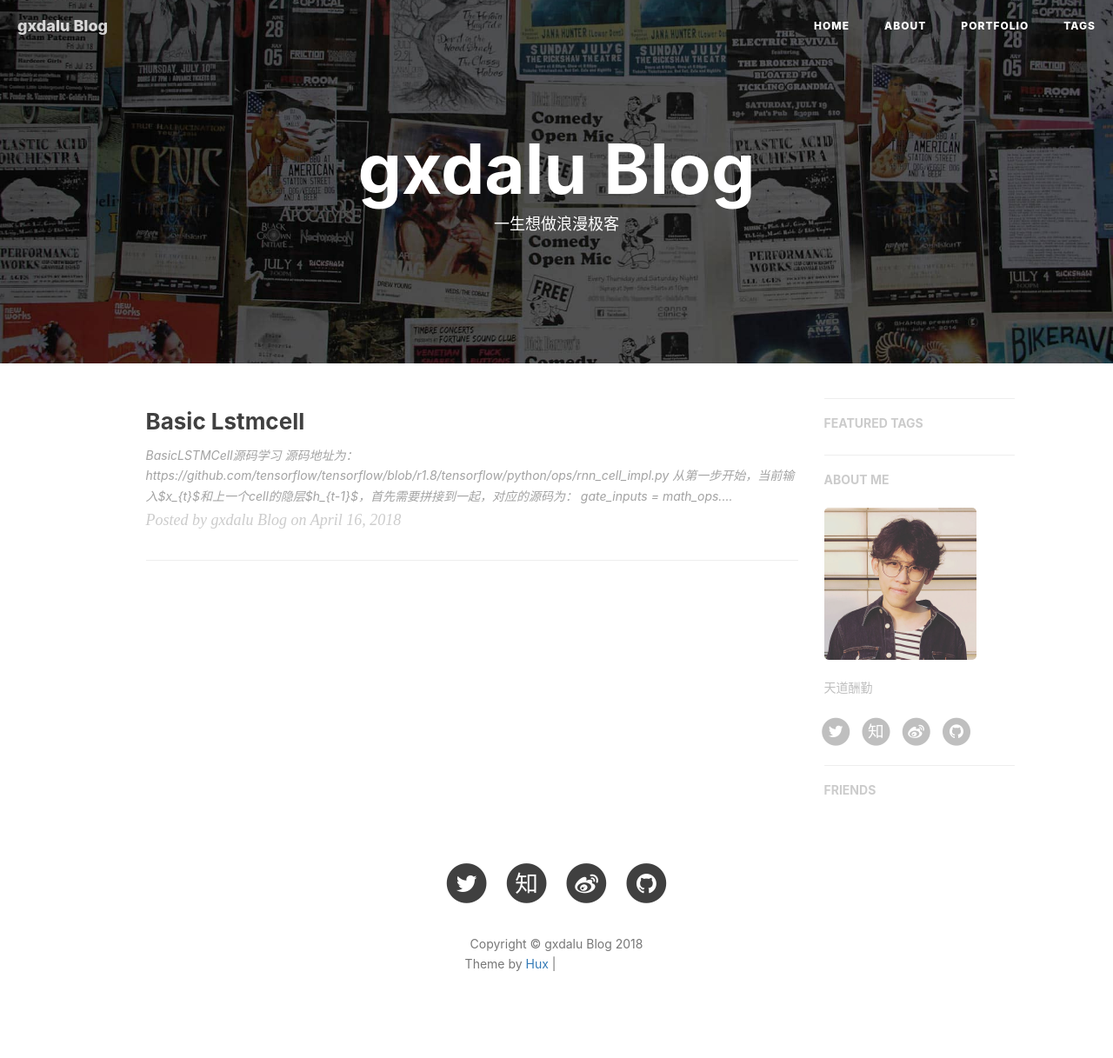
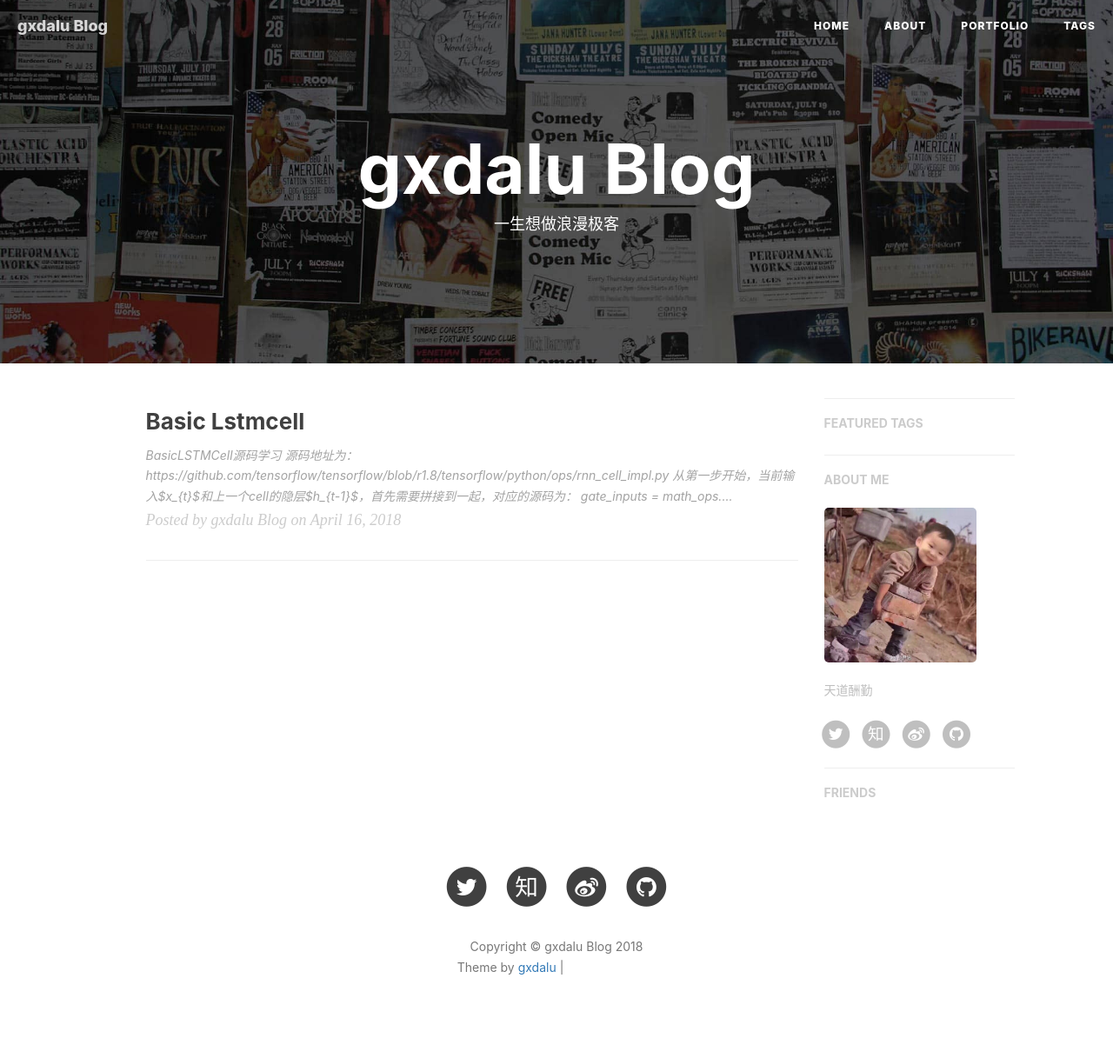
Before and after one commit to gxdalu-yaya/gxdalu-yaya.github.io, a Jekyll site: the page built from index.html, in a window 1280 px wide. Shown: the whole page at 87% size. Built offline with Jekyll 4.4.1, drawn with Linux system fonts in a browser that asks for light colours; nearby versions of some CDN libraries; the list of posts is cut into pages by our own code; comment, search, counter and statistics services are not loaded; grey boxes are pictures that could not be loaded.

Commit message:
修改头像

```diff
--- a/_config.yml
+++ b/_config.yml
@@ -68,7 +68,7 @@ ga_domain: gxdalu.me
 # Sidebar settings
 sidebar: true                           # whether or not using Sidebar.
 sidebar-about-description: "天道酬勤"
-sidebar-avatar: /img/avatar-hux.jpg      # use absolute URL, seeing it's used in both `/` and `/about/`
+sidebar-avatar: /img/gxdalu.jpg      # use absolute URL, seeing it's used in both `/` and `/about/`
 
 
 
--- a/_includes/footer.html
+++ b/_includes/footer.html
@@ -82,7 +82,7 @@
                 <p class="copyright text-muted">
                     Copyright &copy; {{ site.title }} {{ site.time | date: '%Y' }}
                     <br>
-                    Theme by <a href="http://huangxuan.me">Hux</a> |
+                    Theme by <a href="https://gxdalu-yaya.github.io/">gxdalu</a> |
                     <iframe
                         style="margin-left: 2px; margin-bottom:-5px;"
                         frameborder="0" scrolling="0" width="100px" height="20px"
```
Also changed, not shown: img/avatar-hux.jpg (deleted), img/gxdalu.jpg (added).
